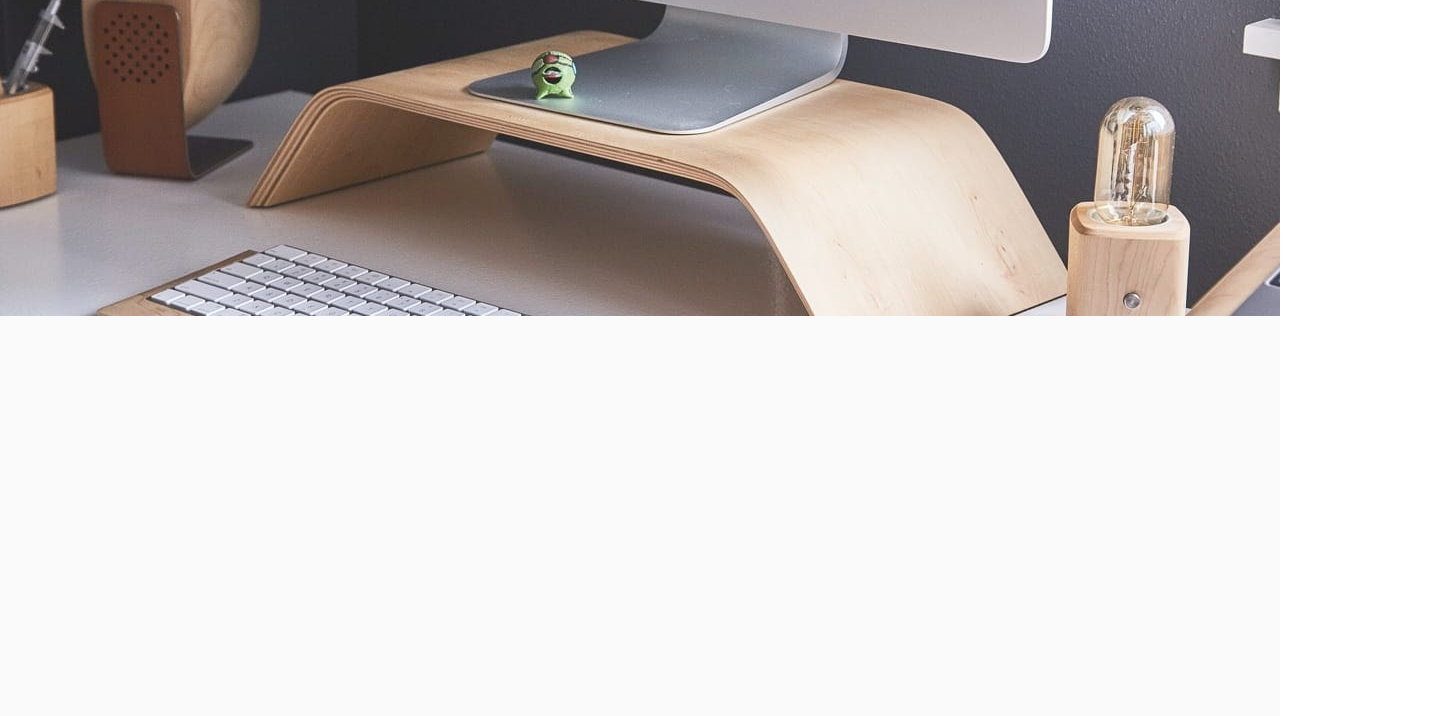
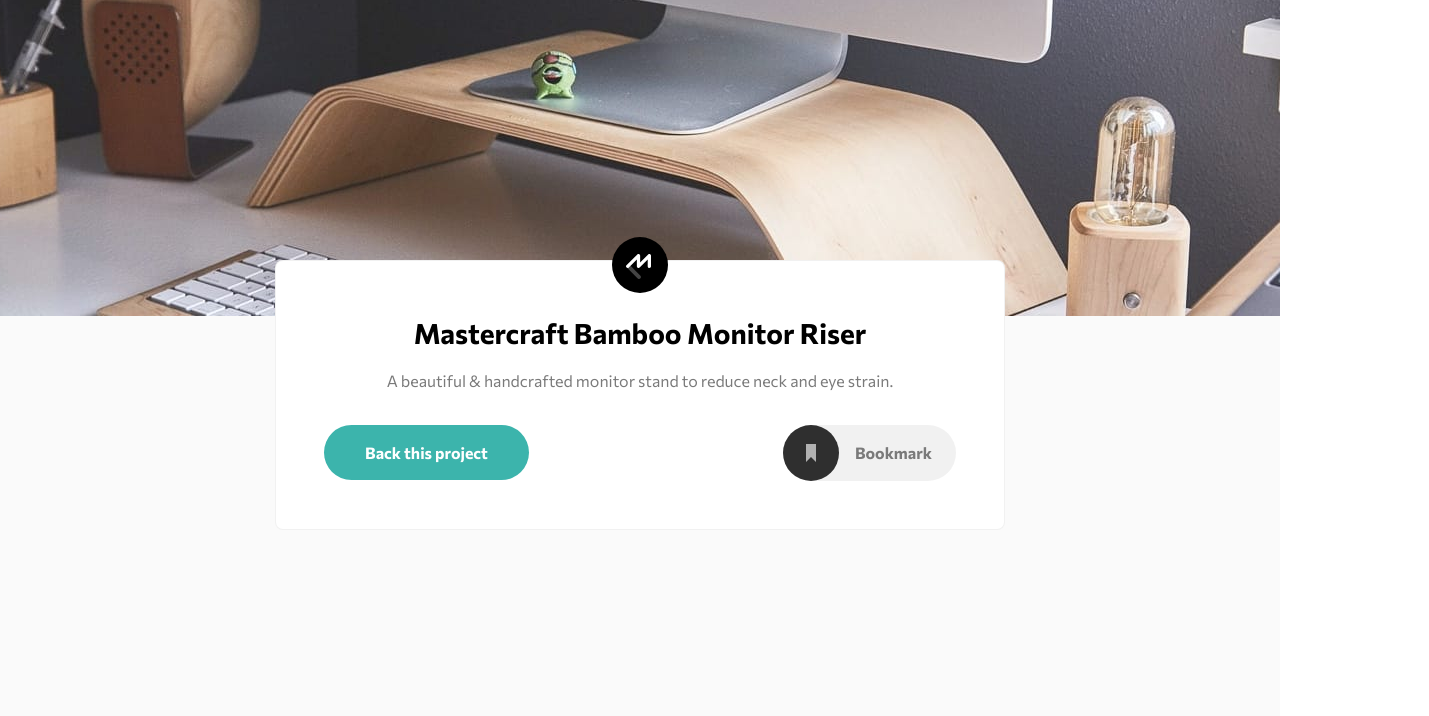
Before and after one commit to agusthas/FEM_crowdfunding-product-page, a website built with Vite: page index.html in a window 1280 px wide. Shown: the part 84-800 px from the top of the page, 1429 px wide, since content can reach past the window. Built offline with nearby package versions, Linux system fonts and the light colour scheme.

Commit message:
feat: Added section `top`
--WIP--
Modal toggle for `back this project` button
Transition

```diff
--- a/index.html
+++ b/index.html
@@ -70,107 +70,73 @@
         </nav>
         <!-- END Nav -->
       </header>
+
+      <main class="l-main-container u-move-top">
+        <section class="l-box c-top">
+          <div class="c-top__logo">
+            <svg width="56" height="56" xmlns="http://www.w3.org/2000/svg">
+              <g fill="none" fill-rule="evenodd">
+                <circle fill="#000" cx="28" cy="28" r="28" />
+                <g fill-rule="nonzero">
+                  <path
+                    d="M15.565 28.565a1.93 1.93 0 012.606-.113l.122.113 10.142 10.142a1.93 1.93 0 01-2.606 2.84l-.122-.112-10.142-10.142a1.93 1.93 0 010-2.728z"
+                    fill="#444"
+                  />
+                  <path
+                    d="M36.19 17.48c1.006-.996 2.706-.34 2.805 1.026l.005.126v10.736c0 .9-.737 1.629-1.646 1.629a1.64 1.64 0 01-1.642-1.507l-.005-.122v-6.805l-8.043 7.957c-1.006.996-2.707.34-2.806-1.026l-.004-.126v-6.805L16.81 30.52a1.66 1.66 0 01-2.224.095l-.105-.095a1.616 1.616 0 01-.096-2.2l.096-.103L25.336 17.48c1.006-.996 2.707-.34 2.806 1.026l.004.126v6.804l8.043-7.956z"
+                    fill="#FFF"
+                  />
+                </g>
+              </g>
+            </svg>
+          </div>
+
+          <div class="c-top__body">
+            <h1 class="c-top__title">Mastercraft Bamboo Monitor Riser</h1>
+            <p class="c-top__subtitle">
+              A beautiful & handcrafted monitor stand to reduce neck and eye
+              strain.
+            </p>
+
+            <div
+              class="
+                l-flex l-justify-space-between l-align-center
+                c-top__btn-container
+              "
+            >
+              <button class="o-btn o-btn-block o-btn-hover o-btn-text-big">
+                Back this project
+              </button>
+              <button class="o-btn o-btn-wrap o-bookmark js-bookmark">
+                <svg
+                  class="o-bookmark__icon"
+                  width="56"
+                  height="56"
+                  xmlns="http://www.w3.org/2000/svg"
+                >
+                  <g fill="none" fill-rule="evenodd">
+                    <circle
+                      class="circle"
+                      fill="#2F2F2F"
+                      cx="28"
+                      cy="28"
+                      r="28"
+                    />
+                    <path
+                      class="flag"
+                      fill="#B1B1B1"
+                      d="M23 19v18l5-5.058L33 37V19z"
+                    />
+                  </g>
+                </svg>
+
+                <span data-text="Bookmark" class="o-bookmark__text"></span>
+              </button>
+            </div>
+          </div>
+        </section>
+      </main>
     </div>
-    <!-- About
-  Discover
-  Get Started
-
-  Mastercraft Bamboo Monitor Riser
-  A beautiful & handcrafted monitor stand to reduce neck and eye strain.
-
-  Back this project
-  Bookmark
-
-  $89,914 of $100,000 backed
-  5,007 total backers
-  56 days left
-
-  About this project
-
-  The Mastercraft Bamboo Monitor Riser is a sturdy and stylish platform that elevates your screen
-  to a more comfortable viewing height. Placing your monitor at eye level has the potential to improve
-  your posture and make you more comfortable while at work, helping you stay focused on the task at hand.
-
-  Featuring artisan craftsmanship, the simplicity of design creates extra desk space below your computer
-  to allow notepads, pens, and USB sticks to be stored under the stand.
-
-  Bamboo Stand
-  Pledge $25 or more
-  You get an ergonomic stand made of natural bamboo. You've helped us launch our promotional campaign, and
-  you’ll be added to a special Backer member list.
-  101 left
-  Select Reward
-
-  Black Edition Stand
-  Pledge $75 or more
-  You get a Black Special Edition computer stand and a personal thank you. You’ll be added to our Backer
-  member list. Shipping is included.
-  64 left
-  Select Reward
-
-  Mahogany Special Edition
-  Pledge $200 or more
-  You get two Special Edition Mahogany stands, a Backer T-Shirt, and a personal thank you. You’ll be added
-  to our Backer member list. Shipping is included.
-  0 left
-  Out of Stock -->
-
-    <!-- Selection modal start -->
-
-    <!-- Back this project
-  Want to support us in bringing Mastercraft Bamboo Monitor Riser out in the world?
-
-  Pledge with no reward
-  Choose to support us without a reward if you simply believe in our project. As a backer,
-  you will be signed up to receive product updates via email.
-
-  Bamboo Stand
-  Pledge $25 or more
-  You get an ergonomic stand made of natural bamboo. You've helped us launch our promotional campaign, and
-  you’ll be added to a special Backer member list.
-  101 left -->
-
-    <!-- Selected pledge start -->
-    <!-- Enter your pledge
-  $25
-  Continue -->
-    <!-- Selected pledge end -->
-
-    <!-- Black Edition Stand
-  Pledge $75 or more
-  You get a Black Special Edition computer stand and a personal thank you. You’ll be added to our Backer
-  member list. Shipping is included.
-  64 left -->
-
-    <!-- Selected pledge start -->
-    <!-- Enter your pledge
-  $75
-  Continue -->
-    <!-- Selected pledge end -->
-
-    <!-- Mahogany Special Edition
-  Pledge $200 or more
-  You get two Special Edition Mahogany stands, a Backer T-Shirt, and a personal thank you. You’ll be added
-  to our Backer member list. Shipping is included.
-  0 left -->
-
-    <!-- Selected pledge  start -->
-    <!-- Enter your pledge
-  $200
-  Continue -->
-    <!-- Selected pledge end -->
-
-    <!-- Selection modal end -->
-
-    <!-- Success modal start -->
-
-    <!-- Thanks for your support!
-  Your pledge brings us one step closer to sharing Mastercraft Bamboo Monitor Riser worldwide. You will get
-  an email once our campaign is completed.
-  Got it! -->
-
-    <!-- Success modal end -->
-
     <script type="module" src="/src/js/index.js"></script>
   </body>
 </html>
--- a/src/js/index.js
+++ b/src/js/index.js
@@ -18,3 +18,20 @@
   nav.classList.toggle('is-toggled');
   navBody.classList.toggle('is-hidden');
 });
+
+// Bookmark Button
+
+// 1. Get all elements
+const bookmarkBtn = document.querySelector('.js-bookmark');
+let bookmarkText = bookmarkBtn.querySelector('[data-text]');
+
+// 2. Add event and its handler
+bookmarkBtn.addEventListener('click', (e) => {
+  const toggled = bookmarkBtn.classList.toggle('is-bookmarked');
+
+  if (toggled) {
+    bookmarkText.dataset.text = 'Bookmarked';
+  } else {
+    bookmarkText.dataset.text = 'Bookmark';
+  }
+});
--- a/src/scss/base/_index.scss
+++ b/src/scss/base/_index.scss
@@ -1,3 +1,4 @@
 @forward 'reset';
 @forward 'typography';
 @forward 'helpers';
+@forward 'globals';
--- /dev/null
+++ b/src/scss/components/_buttons.scss
@@ -0,0 +1,35 @@
+@use '../utils';
+@use '../base';
+
+.o-btn {
+  background-color: utils.$primary-light;
+  border: 0;
+  border-radius: 9999px;
+  box-sizing: border-box;
+  color: utils.$white-100;
+  cursor: pointer;
+  display: inline-block;
+  font-family: inherit;
+  padding: 1.125rem 2rem;
+
+  &-block {
+    max-width: 12.8125rem;
+    width: 100%;
+  }
+
+  &-wrap {
+    align-items: center;
+    display: flex;
+    padding: 0;
+  }
+
+  &-hover {
+    &:hover {
+      background-color: utils.$primary-dark;
+    }
+  }
+
+  &-text-big {
+    @include base.use-font('bold', '16');
+  }
+}
--- /dev/null
+++ b/src/scss/components/_index.scss
@@ -0,0 +1 @@
+@forward 'buttons';
--- a/src/scss/layout/_containers.scss
+++ b/src/scss/layout/_containers.scss
@@ -13,6 +13,24 @@
   margin: 0 auto;
   max-width: 90em;
   min-height: 100vh;
+}
+
+.l-main-container {
+  margin: 0 auto;
+  padding: 0 1.5rem;
+
+  @include utils.respond-to('phone-up') {
+    max-width: 40em;
+  }
+
+  @include utils.respond-to('tablet-up') {
+    max-width: 45.625em;
+  }
+}
+
+.u-move-top {
+  position: relative !important;
+  top: -56px !important;
 }
 
 // Flex or Grid
--- a/src/scss/pages/_homepage.scss
+++ b/src/scss/pages/_homepage.scss
@@ -1,6 +1,7 @@
 @use '../utils';
 @use '../base';
 @use '../layout';
+@use '../components';
 
 .header {
   background-image: url('../assets/images/image-hero-mobile.jpg');
@@ -73,7 +74,7 @@
   }
 
   // ----------------------------------
-  .l-main-nav-body {
+  &__body {
     margin-top: 2rem;
 
     @include utils.respond-to('tablet-up') {
@@ -124,3 +125,94 @@
     }
   }
 }
+
+.c-top {
+  padding: 0 1.5rem 2.5rem;
+  text-align: center;
+
+  @include utils.respond-to('phone-up') {
+    padding-bottom: 3rem;
+    padding-left: 3rem;
+    padding-right: 3rem;
+  }
+
+  &__logo {
+    position: relative;
+    top: -1.5rem;
+
+    > svg {
+      margin: 0 auto;
+    }
+  }
+
+  &__title {
+    @include base.use-font('bold', '20');
+    line-height: 1.2;
+    margin-bottom: 1rem;
+    padding-inline: 2rem;
+
+    @include utils.respond-to('phone-up') {
+      @include base.use-font('bold', '28');
+      margin-bottom: 1.125rem;
+    }
+  }
+
+  &__subtitle {
+    @include base.use-font('regular', '14');
+    color: utils.$gray-100;
+    line-height: 24px;
+    margin-bottom: 1rem;
+
+    @include utils.respond-to('phone-up') {
+      @include base.use-font('regular', '16');
+      margin-bottom: 2rem;
+    }
+  }
+
+  &__btn-container {
+    > *:last-child {
+      margin-left: 0.625rem;
+    }
+  }
+}
+
+.o-bookmark {
+  $this: &;
+  background-color: utils.$gray-10;
+
+  > * {
+    pointer-events: none;
+  }
+
+  &__text {
+    @include base.use-font('bold', '16');
+    color: utils.$gray-100;
+    display: none;
+    padding-left: 1rem;
+    padding-right: 1.5rem;
+
+    @include utils.respond-to('phone-up') {
+      display: inline-block;
+    }
+
+    &::after {
+      content: attr(data-text);
+    }
+  }
+
+  &.is-bookmarked {
+    #{$this}__icon {
+      .circle {
+        fill: utils.$primary-dark;
+      }
+
+      .flag {
+        fill: utils.$white-100;
+      }
+    }
+
+    #{$this}__text {
+      color: utils.$primary-dark;
+    }
+  }
+}
```
